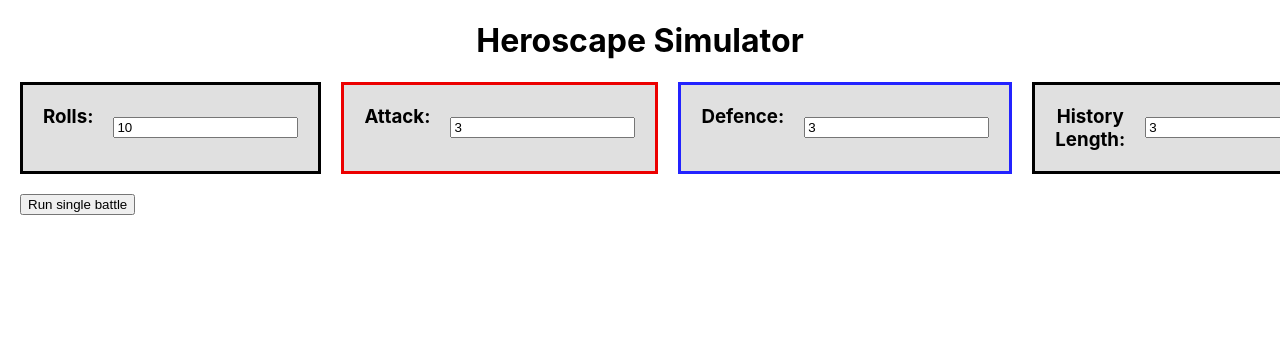
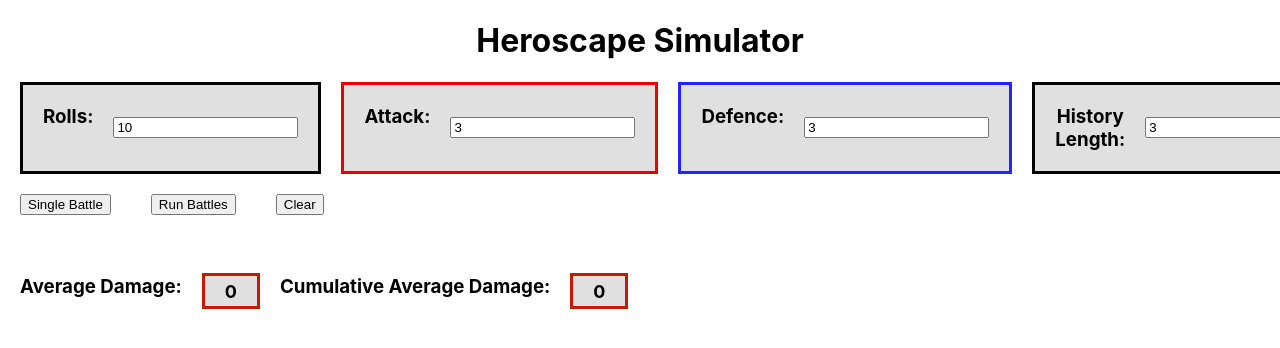
Before and after one commit to nelspd915/heroscape-simulator, a React (Create React App) app: page / in a window 1280 px wide. Shown: the top 348 px of the page. Built offline with nearby package versions, Linux system fonts and the light colour scheme.

Commit message:
Multiple battles

```diff
--- a/src/components/HeroscapeSimulator/HeroscapeSimulator.js
+++ b/src/components/HeroscapeSimulator/HeroscapeSimulator.js
@@ -1,5 +1,6 @@
 import React, { Component } from 'react';
 import { calcDamage, runBattle } from '../../utils/battle';
+import { flattenedAverage, flattenNegative, round } from '../../utils/math'
 import '../../index.css'
 import BattleDice from '../BattleDice/BattleDice';
 
@@ -12,10 +13,14 @@
       attackAmount: 3,
       defenceAmount: 3,
       historyLength: 3,
-      singleBattleDamage: 0
+      battleCounter: 0,
+      singleBattleDamage: 0,
+      damageTracker: []
     };
 
     this.rollHistory = [];
+    this.damageTracker = [];
+    this.battleCounter = 0;
   }
 
   // Change handlers
@@ -25,12 +30,37 @@
   handleHistoryLengthChange = (e) => { this.setState({historyLength: e.target.value}) };
 
   // Click handlers
-  handleRunSingleBattleClick = () => { this.runSingleBattle() };
+  handleRunSingleBattleClick = () => {
+    const damage = this.runSingleBattle()
+
+    this.setState({
+      avgDamage: flattenNegative(damage)
+    });
+  };
   handleRunBattlesClick = () => {
+    const damages = [];
     for (let i = 0; i < this.state.rollsAmount; i++) {
-      this.runSingleBattle();
+      damages.push(this.runSingleBattle());
     }
+
+    this.setState({
+      avgDamage: flattenedAverage(damages)
+    });
   };
+  handleClearClick = () => {
+    this.rollHistory = [];
+    this.damageTracker = [];
+    this.battleCounter = 0;
+    this.latestBattleRoll = undefined;
+    this.setState({
+      attackRoll: undefined,
+      defenceRoll: undefined,
+      battleCounter: this.battleCounter,
+      avgDamage: 0,
+      damageTracker: [],
+      cumAvgDamage: undefined
+    });
+  }
 
   render() {
     return(
@@ -84,14 +114,26 @@
             className="button-control"
             type="button"
             onClick={this.handleRunSingleBattleClick}
-          >Run single battle</button>
+          >Single Battle</button>
           <button
-            hidden
             id="run-battles-button"
             className="button-control"
             type="button"
             onClick={this.handleRunBattlesClick}
-          >Run battles</button>
+          >Run Battles</button>
+          <button
+            id="clear-button"
+            className="button-control"
+            type="button"
+            onClick={this.handleClearClick}
+          >Clear</button>
+        </div>
+        <div className="spacer"></div>
+        <div className="container-row">
+          <h3 className="label">Average Damage:</h3>
+          <p className="result-value">{round(this.state.avgDamage ?? 0, 6)}</p>
+          <h3 className="label">Cumulative Average Damage:</h3>
+          <p className="result-value">{round(this.state.cumAvgDamage ?? 0, 6)}</p>
         </div>
         {this.renderRoll(this.state.attackRoll, this.state.defenceRoll, "currentRoll", true)}
         <div className="spacer"></div>
@@ -102,29 +144,45 @@
   }
 
   runSingleBattle() {
-    console.log("meow")
+    // Save previous roll to history
+    this.rollHistory.unshift({
+      attackRoll: [...this.latestBattleRoll?.attackRoll ?? []],
+      defenceRoll: [...this.latestBattleRoll?.defenceRoll ?? []]
+    })
+
     const {attackRoll, defenceRoll} = runBattle(this.state.attackAmount, this.state.defenceAmount);
 
-    this.rollHistory.unshift({
-      attackRoll: [...this.state.attackRoll ?? []],
-      defenceRoll: [...this.state.defenceRoll ?? []]
-    })
+    // Update latest battle roll with new results
+    this.latestBattleRoll = {attackRoll, defenceRoll};
 
     if (this.rollHistory.length > this.state.historyLength) {
       this.rollHistory = this.rollHistory.slice(0, this.state.historyLength);
     }
 
+    this.battleCounter++;
+
+    // Track damage
+    const damage = calcDamage(attackRoll, defenceRoll);
+    if (this.damageTracker.length === 0) {
+      this.damageTracker = [damage];
+    } else {
+      this.damageTracker.push(damage);
+    }
+
     this.setState({
       attackRoll,
-      defenceRoll
+      defenceRoll,
+      battleCounter: this.battleCounter,
+      damageTracker: this.damageTracker,
+      cumAvgDamage: flattenedAverage(this.damageTracker)
     });
 
-    return calcDamage(attackRoll, defenceRoll);
+    return damage;
   }
 
   renderRoll(attackRoll, defenceRoll, key, background = false) {
 
-    const damage = calcDamage(attackRoll, defenceRoll)
+    const damage = calcDamage(attackRoll, defenceRoll);
 
     return (
       attackRoll?.length > 0 || defenceRoll?.length > 0 ?
@@ -143,16 +201,22 @@
             {this.displayDice("defence", defenceRoll)}
           </div>
           <h3 className="label">Damage:</h3>
-          <p className="result-value">{damage < 0 ? 0 : damage}</p>
+          <p className="result-value">{flattenNegative(damage)}</p>
         </div> : null
     );
   }
 
   renderPreviousRolls() {
-    console.log(this.rollHistory)
-    return this.rollHistory.map((roll, i) => {
+    const rolls = this.rollHistory.map((roll, i) => {
       return this.renderRoll(roll.attackRoll, roll.defenceRoll, `previousRoll-${i}`);
     });
+
+    return [
+      ...rolls,
+      this.state.battleCounter > this.state.historyLength + 1 ?
+        <div className="label elipsis" key="elipsis">. . . . . </div>
+        : null
+    ];
   }
 
   displayDice(type, rollResults = []) {
--- a/src/index.css
+++ b/src/index.css
@@ -121,3 +121,8 @@
 .spacer {
   padding-top: 20px;
 }
+
+.elipsis {
+  text-align: start;
+  margin-left: 40px;
+}
--- /dev/null
+++ b/src/utils/math.js
@@ -0,0 +1,18 @@
+export function flattenNegative(value) {
+    return value < 0 ? 0 : value;
+}
+
+export function flattenedAverage(values) {
+    let sum = 0;
+    let i = 0;
+    values.forEach(value => {
+      sum += flattenNegative(value);
+      i++;
+    });
+
+    return sum / i;
+}
+
+export function round(num, places) {
+    return Math.round((num + Number.EPSILON) * 10**places) / 10**places
+}
```
